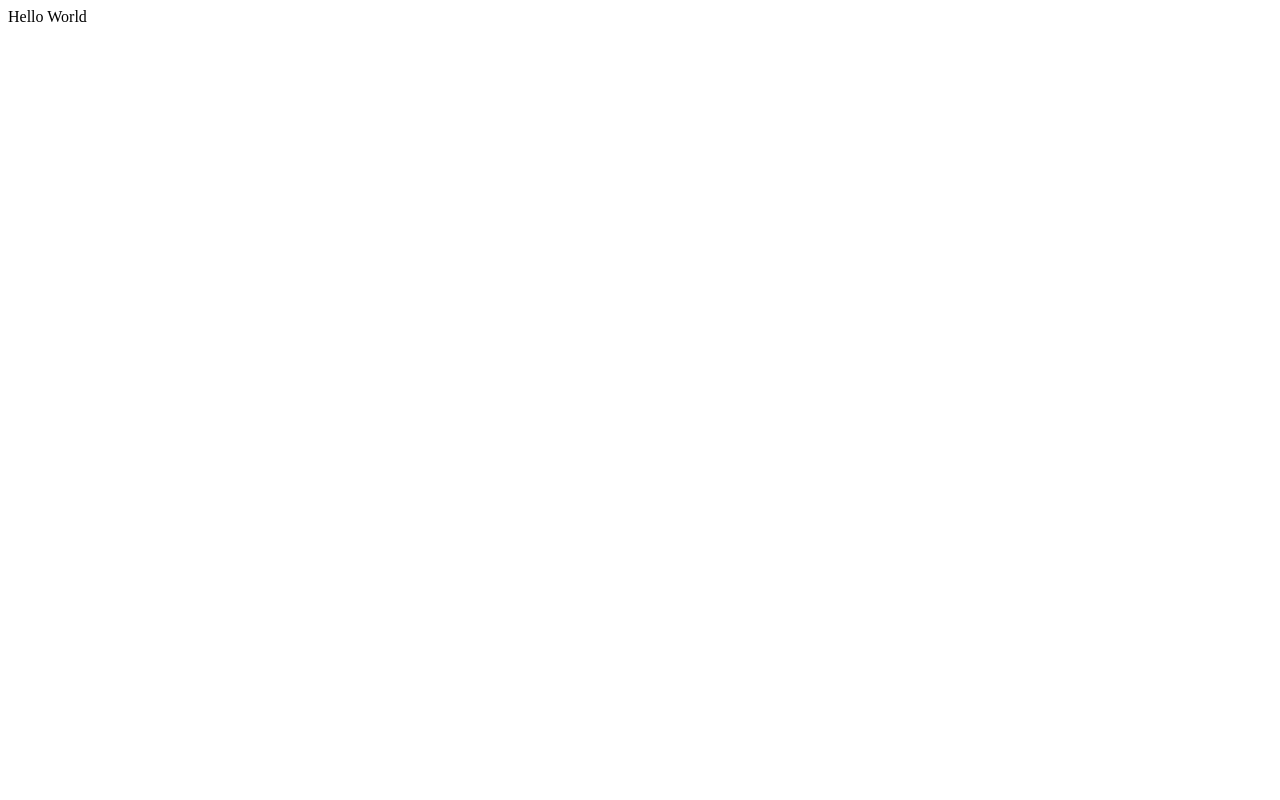
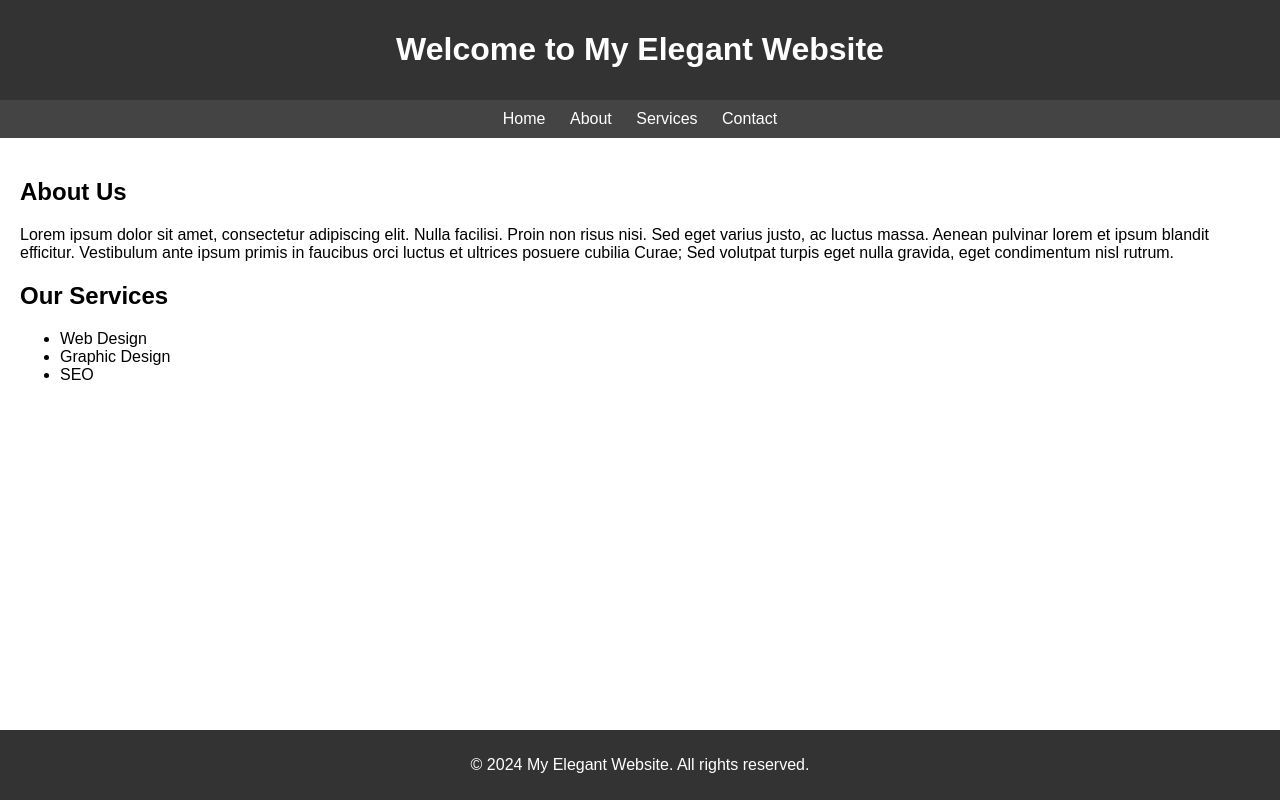
Before and after one commit to chavez-alejandro/chavez-alejandro.github.io, a plain HTML site: page index.html in a window 1280 px wide. Drawn offline with Linux system fonts and the light colour scheme.

Commit message:
Second commit

```diff
--- a/index.html
+++ b/index.html
@@ -1 +1,75 @@
-Hello World
+<!DOCTYPE html>
+<html lang="en">
+<head>
+    <meta charset="UTF-8">
+    <meta name="viewport" content="width=device-width, initial-scale=1.0">
+    <title>My Elegant Website</title>
+    <style>
+        body {
+            font-family: Arial, sans-serif;
+            margin: 0;
+            padding: 0;
+        }
+        header {
+            background-color: #333;
+            color: #fff;
+            padding: 10px 0;
+            text-align: center;
+        }
+        nav {
+            background-color: #444;
+            padding: 10px 0;
+            text-align: center;
+        }
+        nav a {
+            color: #fff;
+            text-decoration: none;
+            margin: 0 10px;
+        }
+        nav a:hover {
+            text-decoration: underline;
+        }
+        main {
+            padding: 20px;
+        }
+        footer {
+            background-color: #333;
+            color: #fff;
+            text-align: center;
+            padding: 10px 0;
+            position: absolute;
+            bottom: 0;
+            width: 100%;
+        }
+    </style>
+</head>
+<body>
+
+<header>
+    <h1>Welcome to My Elegant Website</h1>
+</header>
+
+<nav>
+    <a href="#">Home</a>
+    <a href="#">About</a>
+    <a href="#">Services</a>
+    <a href="#">Contact</a>
+</nav>
+
+<main>
+    <h2>About Us</h2>
+    <p>Lorem ipsum dolor sit amet, consectetur adipiscing elit. Nulla facilisi. Proin non risus nisi. Sed eget varius justo, ac luctus massa. Aenean pulvinar lorem et ipsum blandit efficitur. Vestibulum ante ipsum primis in faucibus orci luctus et ultrices posuere cubilia Curae; Sed volutpat turpis eget nulla gravida, eget condimentum nisl rutrum.</p>
+    <h2>Our Services</h2>
+    <ul>
+        <li>Web Design</li>
+        <li>Graphic Design</li>
+        <li>SEO</li>
+    </ul>
+</main>
+
+<footer>
+    <p>&copy; 2024 My Elegant Website. All rights reserved.</p>
+</footer>
+
+</body>
+</html>
```
